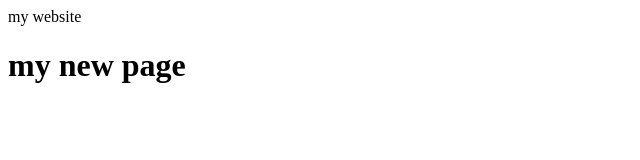
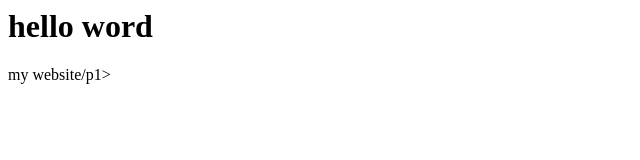
Before and after one commit to ramyassadashiva-eng/github, a plain HTML site: page index.html in a window 1280 px wide. Shown: the whole page, without its empty margins (0-640 px from the left). Drawn offline with Linux system fonts and the light colour scheme.

Commit message:
Update index.html

```diff
--- a/index.html
+++ b/index.html
@@ -1,6 +1,6 @@
 <html>
   <body>
-<p1>my website</p1>
-    <h1>my new page</h1>
+<h1>hello word</h1>
+    <p1>my website/p1>
 </html>
 </body>
```
